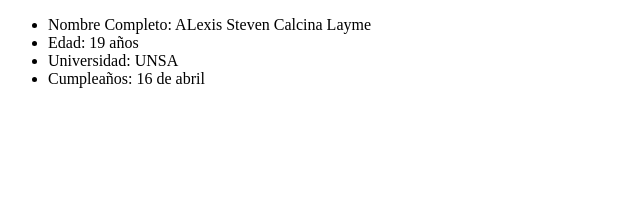
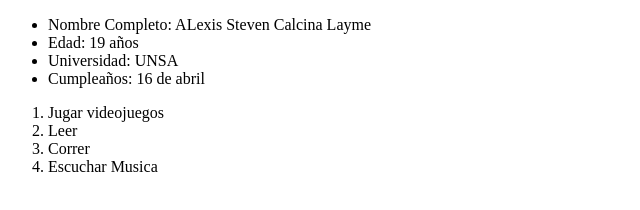
Before and after one commit to alexiscl0/IDWEB, a plain HTML site: page Lab1/author.html in a window 1280 px wide. Shown: the whole page, without its empty margins (0-640 px from the left). Drawn offline with Linux system fonts and the light colour scheme.

Commit message:
Agregando mis hobbies a la seccion de hobbies

```diff
--- a/Lab1/author.html
+++ b/Lab1/author.html
@@ -16,7 +16,14 @@
             <li>Cumpleaños: 16 de abril</li>
           </ul>
         </article>
-        <article class="hobbies"></article>
+        <article class="hobbies">
+          <ol>
+            <li>Jugar videojuegos</li>
+            <li>Leer</li>
+            <li>Correr</li>
+            <li>Escuchar Musica</li>
+          </ol>
+        </article>
       </section>
       <section class="Biografia"></section>
     </main>
```
